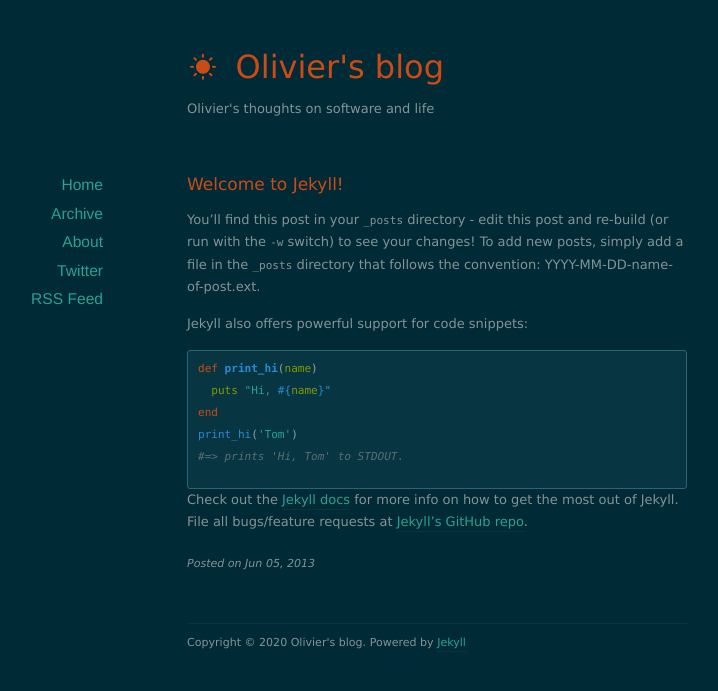
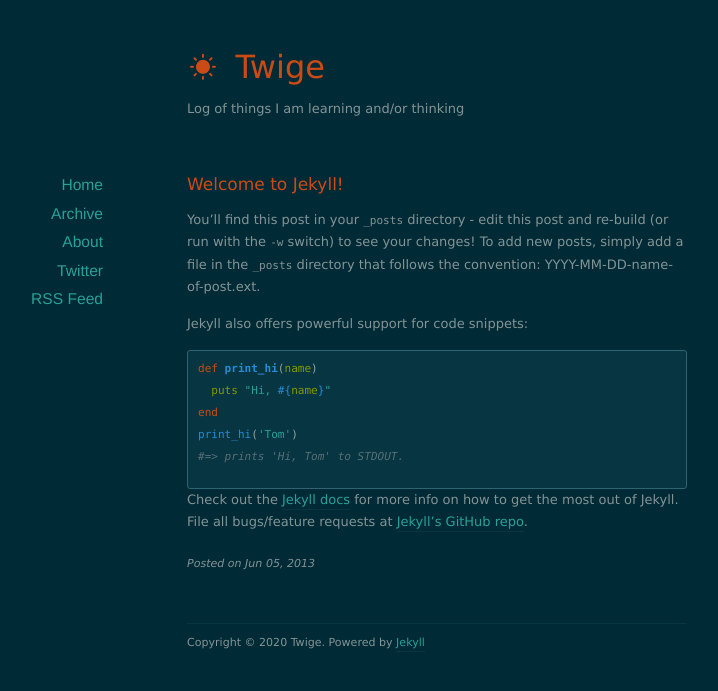
Before and after one commit to diokey/diokey.github.io, a Jekyll site: the page built from _posts/2013-06-05-welcome-to-jekyll.markdown, in a window 1280 px wide. Shown: the top 691 px of the page, without its empty margins (203-921 px from the left). Built offline with Jekyll 4.4.1, drawn with Linux system fonts in a browser that asks for light colours; nearby versions of some CDN libraries.

Commit message:
Update blog title and remove default content

```diff
--- a/_config.yml
+++ b/_config.yml
@@ -13,11 +13,11 @@
 # you will see them accessed via {{ site.title }}, {{ site.email }}, and so on.
 # You can create any custom variable you would like, and they will be accessible
 # in the templates via {{ site.myvariable }}.
-name: Olivier's blog
-title: Olivier's blog
+name: Twige
+title: Twige - Log of things I am learning and/or thinking that I'd like to share with the world
 email: diokeyolivier@gmail.com
 description: >- # this means to ignore newlines until "baseurl:"
-  Olivier's thoughts on software and life
+  Log of things I am learning and/or thinking
 baseurl: "" # the subpath of your site, e.g. /blog
 url: "" # the base hostname & protocol for your site, e.g. http://example.com
 twitter_username: diokey
--- a/_layouts/default.html
+++ b/_layouts/default.html
@@ -36,7 +36,7 @@
           <li><a href="/">Home</a></li>
           <li><a href="/archives">Archive</a></li>
           <li><a href="/about">About</a></li>
-          <li><a href="http://twitter.com/{{ site.twitter_username }}">Twitter</a></li>
+          <li><a href="https://twitter.com/{{ site.twitter_username }}">Twitter</a></li>
           <li><a href="/feed.xml">RSS Feed</a></li>
         </ul>
       </nav>
```
Also changed, not shown: about/index.markdown (+1 -6 lines).
